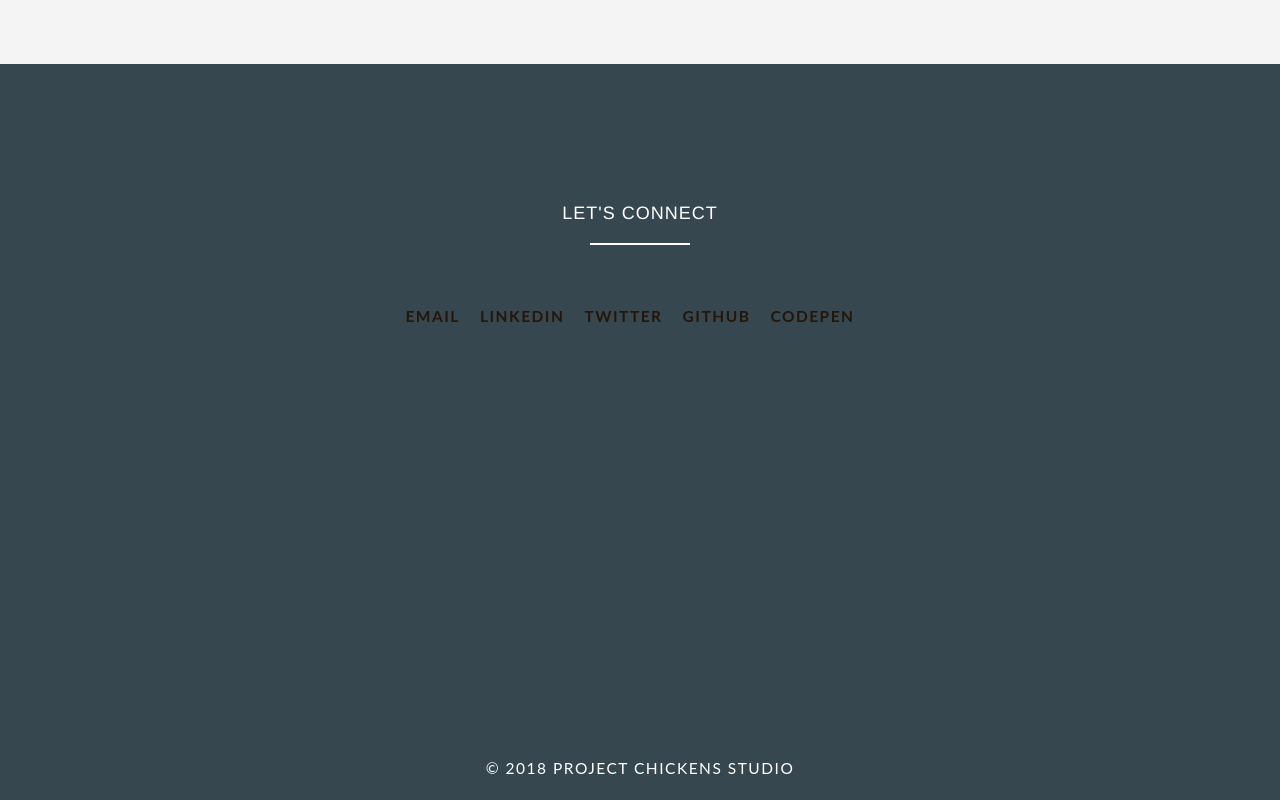
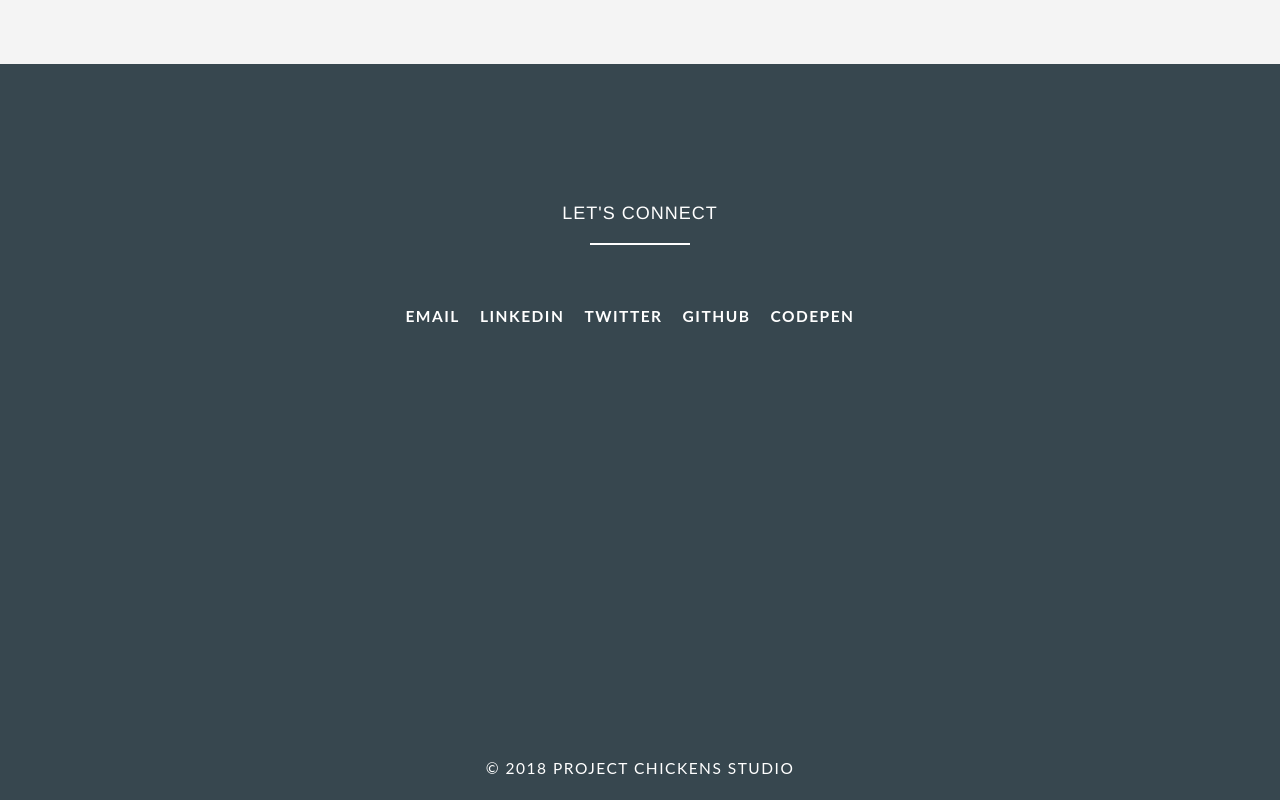
Before and after one commit to justinkahrs/portfolio-react, a React (Create React App) app: page / in a window 1280 px wide. Shown: the part 3350-4150 px from the top of the page. Built offline with nearby package versions, Linux system fonts and the light colour scheme; what webfontloader would draw is missing.

Commit message:
fix nav color and add spacing to contact links

```diff
--- a/src/common/nav.css
+++ b/src/common/nav.css
@@ -1,4 +1,4 @@
-li a {
+#root > div > div > nav > div > div.navbar-collapse > ul > li > a {
   color: #24170a !important;
 }
 .navbar-default .navbar-toggle {
--- a/src/mainPage/Contact.js
+++ b/src/mainPage/Contact.js
@@ -9,14 +9,15 @@ class Contact extends Component {
         paddingLeft: '0',
       },
       contactListItem: {
-        color: 'white',
         fontFamily: 'Lato, sans',
         fontSize: '15.5px',
         fontWeight: '700',
         letterSpacing: '1.5px',
+        lineSpacing: '2px',
         display: big ? 'inline' : '',
         marginRight: big ? '2rem' : '',
         textAlign: big ? '' : 'center',
+        paddingBottom: big ? '' : '1.5rem',
       },
       contactPage: {
         color: 'white',
```
